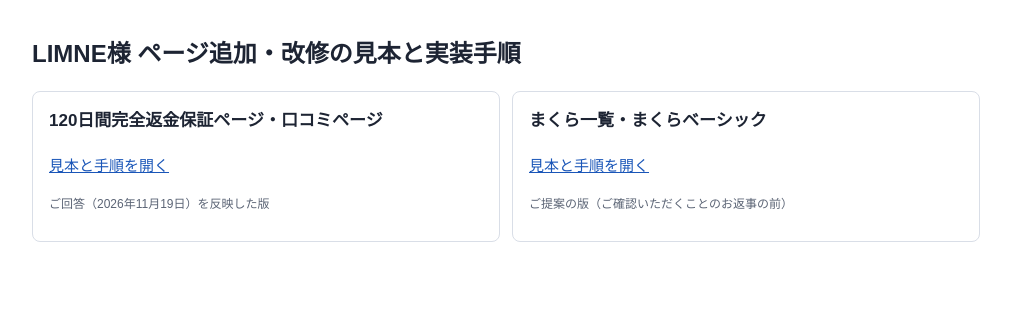
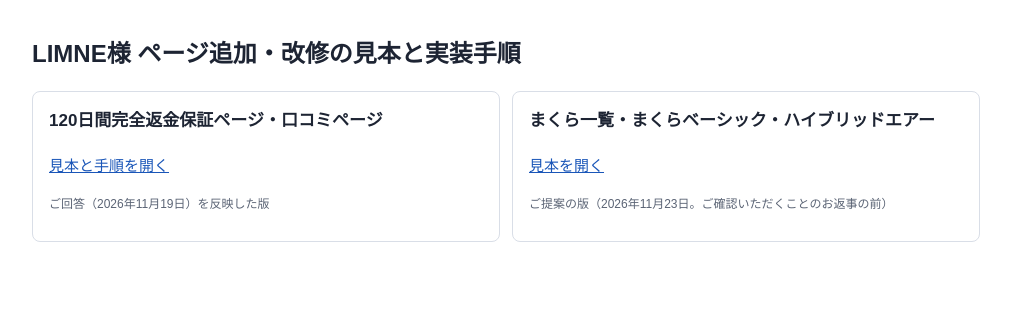
Before and after one commit to Hoshino60/limne-pages-mockup, a plain HTML site: page index.html in a window 1280 px wide. Shown: the whole page, without its empty margins (134-1145 px from the left). Drawn offline with Linux system fonts and the light colour scheme.

Commit message:
index: pillow card v2

```diff
--- a/index.html
+++ b/index.html
@@ -14,7 +14,7 @@ button.copy{font:inherit;font-size:12.5px;padding:3px 10px;border:1px solid var(
 </style></head><body><main><h1>LIMNE様 ページ追加・改修の見本と実装手順</h1>
 <div class="cards">
 <div class="card"><h3>120日間完全返金保証ページ・口コミページ</h3><p><a href="guarantee-reviews/index.html">見本と手順を開く</a></p><p class="lab">ご回答（2026年11月19日）を反映した版</p></div>
-<div class="card"><h3>まくら一覧・まくらベーシック</h3><p><a href="pillow/index.html">見本と手順を開く</a></p><p class="lab">ご提案の版（ご確認いただくことのお返事の前）</p></div>
+<div class="card"><h3>まくら一覧・まくらベーシック・ハイブリッドエアー</h3><p><a href="pillow/index.html">見本を開く</a></p><p class="lab">ご提案の版（2026年11月23日。ご確認いただくことのお返事の前）</p></div>
 </div>
 </main><script>
 document.addEventListener('click',function(e){var b=e.target.closest('button.copy');if(!b)return;var t=document.getElementById(b.dataset.t);
```
